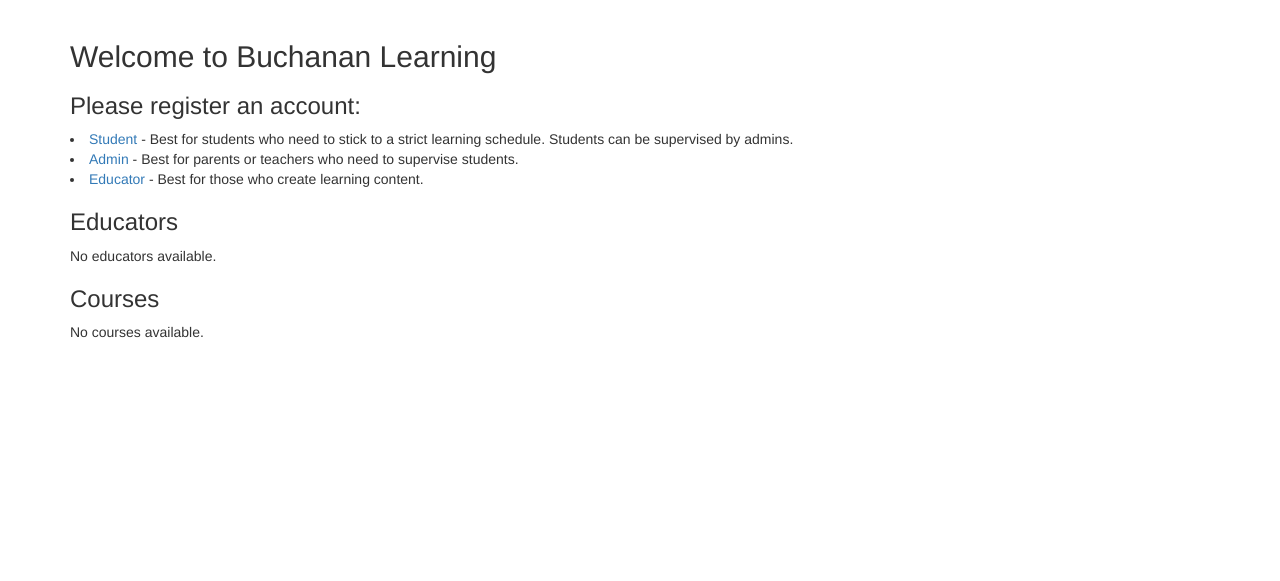
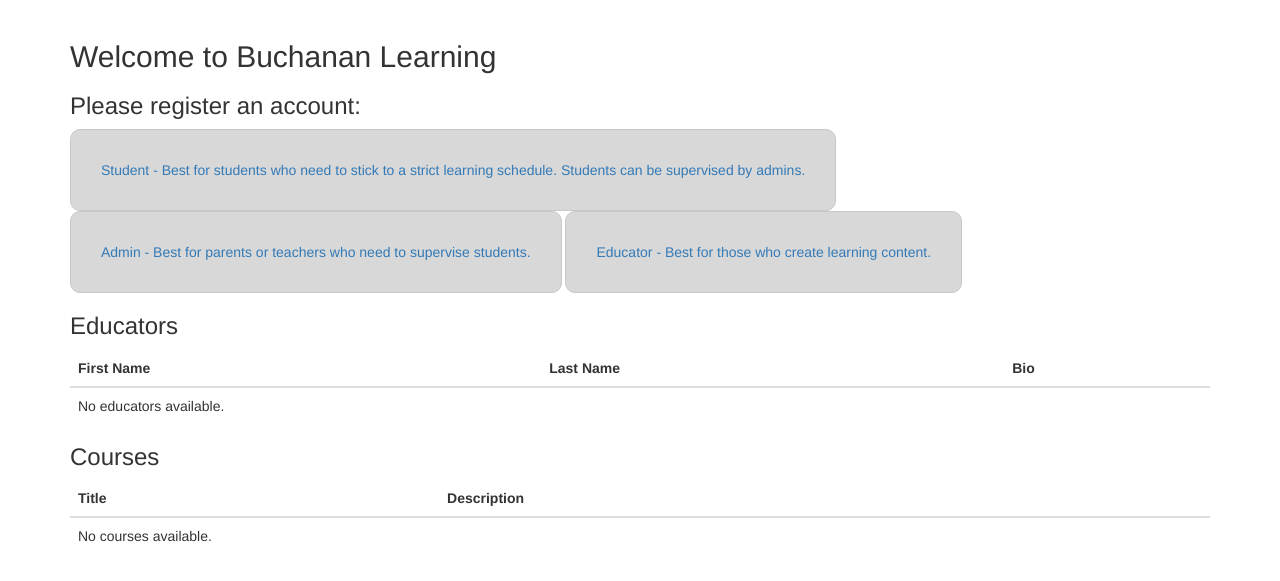
Before and after one commit to TrevorBuchanan/BuchananLearning, a Python web app: template app/View/templates/index.html in a window 1280 px wide. Shown: the part 52-633 px from the top of the page. Run offline with Jinja, Linux system fonts and the light colour scheme; the template is opened without the code that fills it, so the values that code supplies are empty; some libraries are stand-ins or nearby versions.

Commit message:
Adding create course

```diff
--- a/app/Controller/auth_forms.py
+++ b/app/Controller/auth_forms.py
@@ -40,10 +40,13 @@ class AdminRegistrationForm(FlaskForm):
             raise ValidationError('The email already exists! Please use a different email address')
 
 class EducatorRegistrationForm(FlaskForm):
+    first_name = StringField('First name', validators=[DataRequired()])
+    last_name = StringField('Last name', validators=[DataRequired()])
     username = StringField('Username', validators=[DataRequired()])
     email = StringField('Email', validators=[DataRequired(), Email()])
     password = PasswordField('Password', validators=[DataRequired()])
     password2 = PasswordField('Repeat Password', validators=[DataRequired(), EqualTo('password')])
+    bio = StringField('Bio', validators=[Length(max=500)], render_kw={"rows": 5, "cols": 30})
     submit = SubmitField('Register')
 
     def validate_username(self, username):
--- a/app/Controller/auth_routes.py
+++ b/app/Controller/auth_routes.py
@@ -49,7 +49,8 @@ def educator_register():
         return redirect(url_for('routes.index'))
     rform = EducatorRegistrationForm()
     if rform.validate_on_submit():
-        educator = Educator(username=rform.username.data, email=rform.email.data)
+        educator = Educator(first_name=rform.first_name.data, last_name=rform.last_name.data,
+                            username=rform.username.data, email=rform.email.data, bio=rform.bio.data)
         educator.set_password(rform.password.data)
         db.session.add(educator)
         db.session.commit()
--- a/app/View/static/css/styles.css
+++ b/app/View/static/css/styles.css
@@ -15,3 +15,12 @@
 .flash-container.fade-out {
     opacity: 0;
 }
+
+.registerLink {
+    background-color: rgb(216, 216, 216);
+    border: 1px solid rgb(200, 200, 200);
+    padding: 3rem;
+    display: inline-block;
+    border-radius: 10px;
+    text-decoration: none;
+}
--- a/app/View/templates/base.html
+++ b/app/View/templates/base.html
@@ -59,6 +59,7 @@ Buchanan Learning
                     {% elif current_user.user_type == 'Educator' %}
                         <li><a href="{{ url_for('routes.educator_profile') }}"> Profile </a></li>
                         <li><a href="{{ url_for('routes.educator_courses') }}"> Courses </a></li>
+                        <li><a href="{{ url_for('routes.create_course')}}"> Create Course</a></li>
                     {% elif current_user.user_type == 'Student' %}
                         <li><a href="{{ url_for('routes.student_profile') }}"> Profile </a></li>
                         <li><a href="{{ url_for('routes.student_courses') }}"> Courses </a></li>
--- a/app/View/templates/educator_register.html
+++ b/app/View/templates/educator_register.html
@@ -4,7 +4,7 @@
     <h1>Register as an Educator</h1>
     {% if form %}
         <div class="row">
-            <div class="col-md-4">
+            <div class="col-md-12">
                 {{ wtf.quick_form(form, action= url_for('auth.educator_register')) }}
             </div>
         </div>
--- a/app/View/templates/index.html
+++ b/app/View/templates/index.html
@@ -4,35 +4,65 @@
 <h2>Welcome to Buchanan Learning</h2>
 
 <h3> Please register an account:</h3>
-    <lu>
-        <li> <a href="{{ url_for('auth.student_register')}}">Student</a> - Best for students who need to stick to a strict learning schedule. Students can be supervised by admins. </li>
-        <li> <a href="{{ url_for('auth.admin_register')}}">Admin</a> - Best for parents or teachers who need to supervise students. </li>
-        <li> <a href="{{ url_for('auth.educator_register')}}">Educator</a> - Best for those who create learning content. </li>
-    </lu>
+
+<a href="{{ url_for('auth.student_register')}}" class="registerLink">Student - Best for students who need to stick to a
+    strict
+    learning schedule. Students can be supervised by admins. </a>
+<a href="{{ url_for('auth.admin_register')}}" class="registerLink">Admin - Best for parents or teachers who need to
+    supervise
+    students.</a>
+<a href="{{ url_for('auth.educator_register')}}" class="registerLink">Educator - Best for those who create learning
+    content. </a>
+
 
 <h3>Educators</h3>
+<table class="table">
+    <thead>
+        <tr>
+            <th>First Name</th>
+            <th>Last Name</th>
+            <th>Bio</th>
+        </tr>
+    </thead>
+    <tbody>
         {% if educators %}
         {% for educator in educators %}
-            <div class="educator">
-                <h2>{{ educator.first_name }} {{ educator.last_name }}</h2>
-                <p>{{ educator.bio }}</p>
-            </div>
+        <tr>
+            <td>{{ educator.first_name }}</td>
+            <td>{{ educator.last_name }}</td>
+            <td>{{ educator.bio }}</td>
+        </tr>
         {% endfor %}
         {% else %}
-        <div class="educator">No educators available.</div>
+        <tr>
+            <td colspan="3">No educators available.</td>
+        </tr>
         {% endif %}
+    </tbody>
+</table>
 
 <h3>Courses</h3>
+<table class="table">
+    <thead>
+        <tr>
+            <th>Title</th>
+            <th>Description</th>
+        </tr>
+    </thead>
+    <tbody>
         {% if courses %}
         {% for course in courses %}
-            <div class="course">
-                <h2>{{ course.title }}</h2>
-                <p>{{ course.description }}</p>  {# Example additional information #}
-                <a href="{{ url_for('routes.course_lessons', course_title=course.title) }}" class="button">View Lessons</a>
-            </div>
+        <tr>
+            <td>{{ course.title }}</td>
+            <td>{{ course.description }}</td>
+        </tr>
         {% endfor %}
         {% else %}
-        <div class="educator">No courses available.</div>
+        <tr>
+            <td colspan="2">No courses available.</td>
+        </tr>
         {% endif %}
+    </tbody>
+</table>
 
 {% endblock %}
```
Also changed, not shown: app/Controller/forms.py (+10 -2 lines), app/Controller/routes.py (+26 -5 lines), app/Model/models.py (+25 -22 lines), app/View/templates/create_course.html (+15 -0 lines), database.db. Lines whose indentation alone changed are shown as unchanged.
